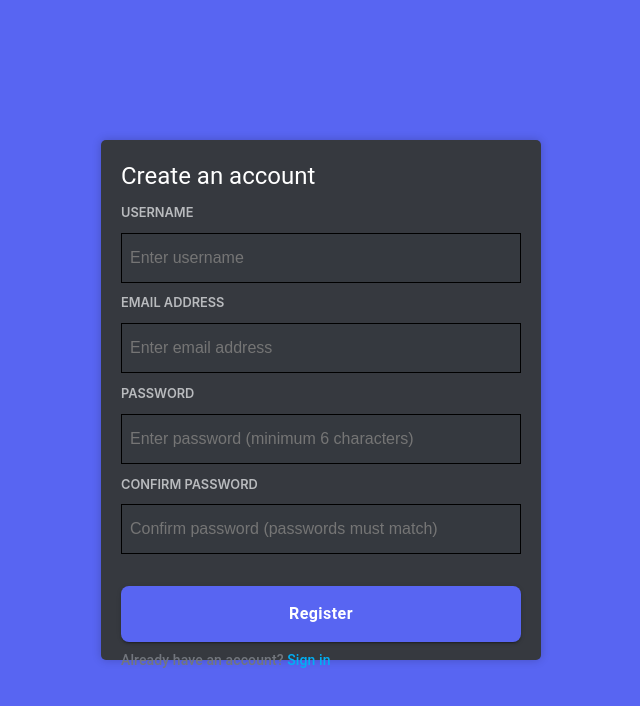
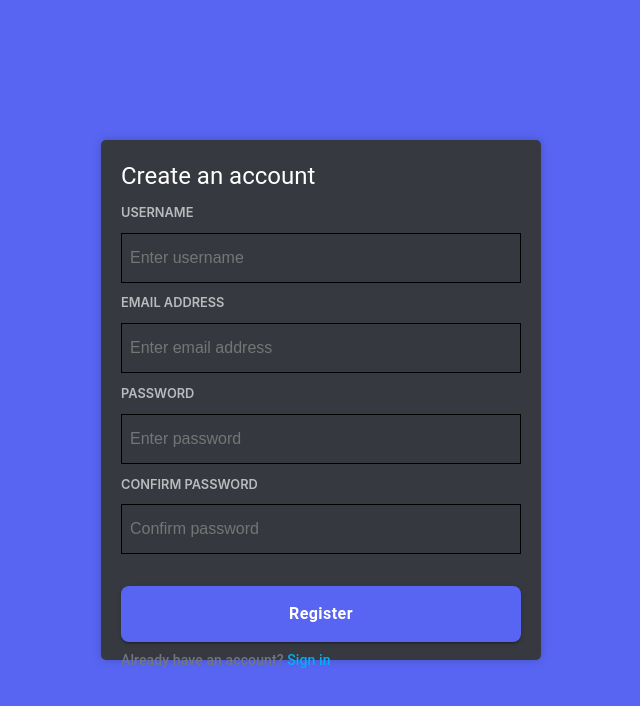
Before and after one commit to bradonsiegle/chat-app, a React (Create React App) app in the folder frontend/: page /register in a window 1280 px wide. Shown: the top 706 px of the page, without its empty margins (319-959 px from the left). Built offline with nearby package versions, Linux system fonts and the light colour scheme.

Commit message:
adjust placeholder text

```diff
--- a/frontend/src/authPages/RegisterPage/RegisterPageInputs.jsx
+++ b/frontend/src/authPages/RegisterPage/RegisterPageInputs.jsx
@@ -32,14 +32,14 @@ export const RegisterPageInputs = (props) => {
 				setValue={setPassword}
 				label='Password'
 				type='password'
-				placeholder='Enter password (minimum 6 characters)'
+				placeholder='Enter password'
 			/>
 			<InputWithLabel
 				value={confirmPassword}
 				setValue={setConfirmPassword}
 				label='Confirm password'
 				type='password'
-				placeholder='Confirm password (passwords must match)'
+				placeholder='Confirm password'
 			/>
 		</>
 	);
```
